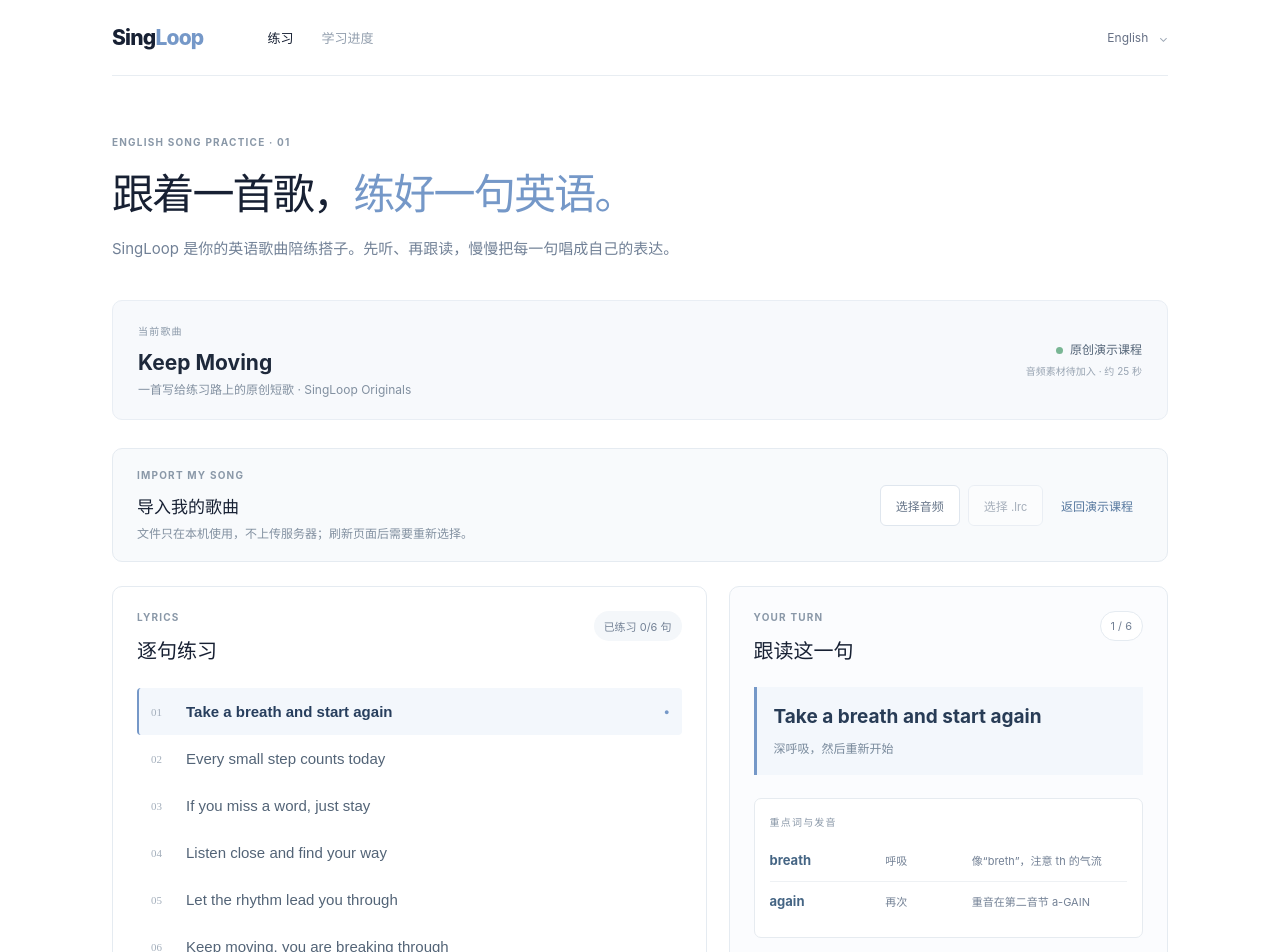
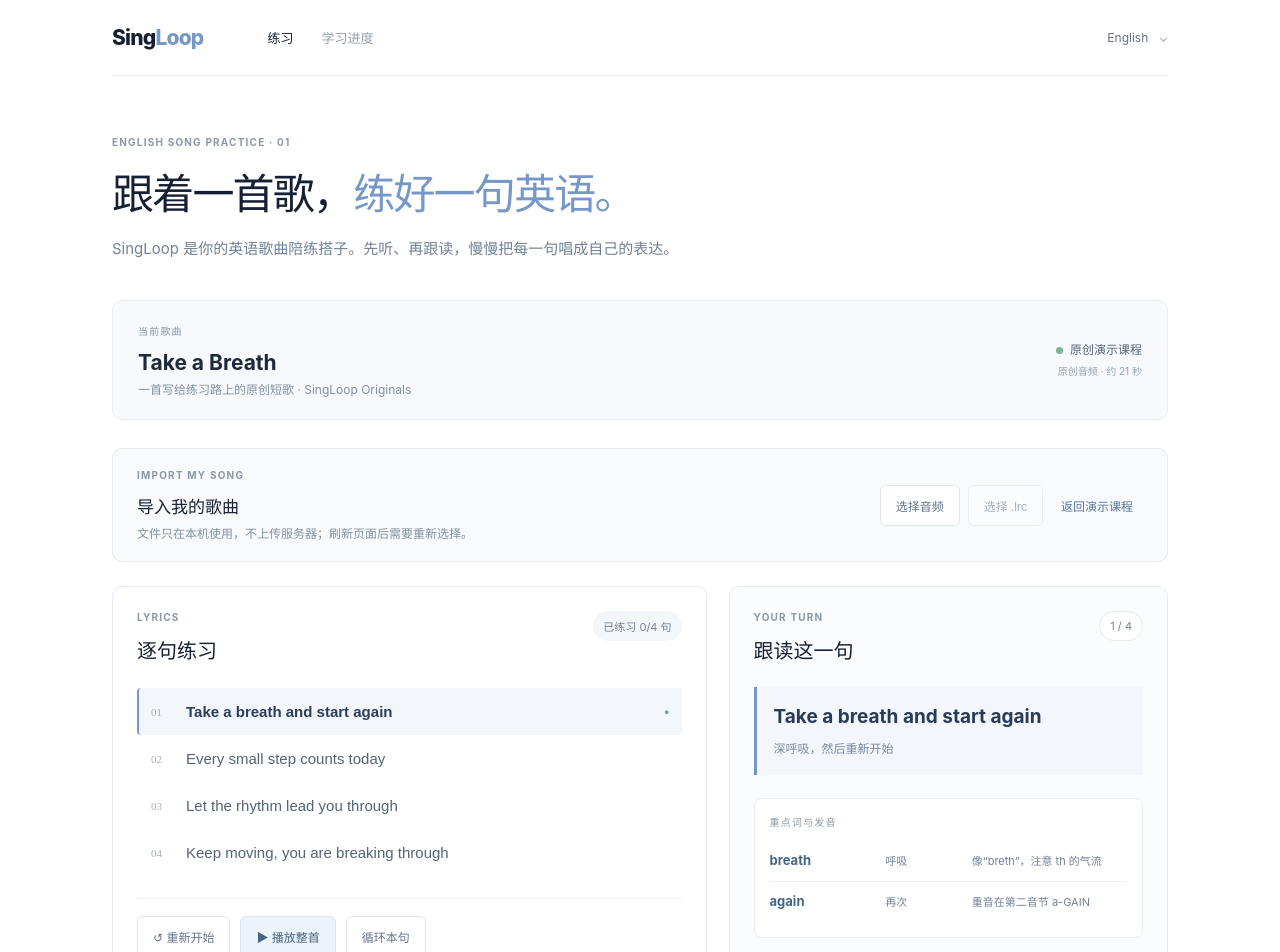
Before and after one commit to cantaloupeham/Singalong, a React (Vite) app: page / in a window 1280 px wide. Shown: the top 952 px of the page. Built offline with nearby package versions, Linux system fonts and the light colour scheme.

Commit message:
feat: add original Take a Breath demo audio

```diff
--- a/src/App.jsx
+++ b/src/App.jsx
@@ -61,7 +61,7 @@ function App() {
     audioRef.current.currentTime = 0; setProgressTime(0); setSelected(0); setLoopLine(false); setAudioNotice(''); playAudio()
   }
 
-  const handleAudioEnded = () => { if (mode === 'import' && loopLine && course.lines[selected]) { audioRef.current.currentTime = course.lines[selected].startTime; playAudio(); return } setIsPlaying(false); setProgressTime(0); setSelected(0); setFeedback(null); setTranscript(''); setAudioNotice('播放完成，可以继续练习任意句子。') }
+  const handleAudioEnded = () => { if (mode === 'import' && loopLine && course.lines[selected]) { audioRef.current.currentTime = course.lines[selected].startTime; playAudio(); return } audioRef.current.currentTime = 0; setIsPlaying(false); setProgressTime(0); setSelected(0); setFeedback(null); setTranscript(''); setAudioNotice('播放完成，可以继续练习任意句子。') }
 
   const handleAudioError = () => { setIsPlaying(false); setAudioNotice(mode === 'import' ? '音频加载失败。请重新选择有效的 MP3、WAV 或 M4A 文件。' : '音频素材待加入。跟读练习仍可使用。') }
 
@@ -127,11 +127,11 @@ function App() {
     <section className="intro"><p className="kicker">ENGLISH SONG PRACTICE · 01</p><h1>跟着一首歌，<span>练好一句英语。</span></h1><p className="intro-copy">SingLoop 是你的英语歌曲陪练搭子。先听、再跟读，慢慢把每一句唱成自己的表达。</p></section>
 
     <audio ref={audioRef} src={mode === 'import' ? audioUrl || undefined : '/audio/keep-moving.mp3'} preload="metadata" onTimeUpdate={handleTimeUpdate} onEnded={handleAudioEnded} onError={handleAudioError} />
-    <section className="song-picker"><div><p className="label">当前歌曲</p><h2>{course.title}</h2><p className="muted">{course.subtitle} · {course.artist}</p></div><div className="song-status"><span className="status-dot" />{mode === 'import' ? '我的歌曲 · 本地模式' : '原创演示课程'}<br /><small>{mode === 'import' ? '刷新后需要重新选择文件' : '音频素材待加入 · 约 25 秒'}</small></div></section>
+    <section className="song-picker"><div><p className="label">当前歌曲</p><h2>{course.title}</h2><p className="muted">{course.subtitle} · {course.artist}</p></div><div className="song-status"><span className="status-dot" />{mode === 'import' ? '我的歌曲 · 本地模式' : '原创演示课程'}<br /><small>{mode === 'import' ? '刷新后需要重新选择文件' : '原创音频 · 约 21 秒'}</small></div></section>
     <section className="import-panel"><div><p className="label">IMPORT MY SONG</p><strong>导入我的歌曲</strong><p className="muted">文件只在本机使用，不上传服务器；刷新页面后需要重新选择。</p>{mode === 'import' && <p className="muted">音频：{audioName || '未选择'} · 歌词：{lrcName || '未选择'}</p>}</div><div className="import-actions"><button className="secondary-button" onClick={() => audioInputRef.current?.click()}>选择音频</button><button className="secondary-button" onClick={() => lrcInputRef.current?.click()} disabled={!audioUrl}>选择 .lrc</button><button className="text-button" onClick={resetImport}>返回演示课程</button><input ref={audioInputRef} type="file" accept=".mp3,.wav,.m4a,audio/mpeg,audio/wav,audio/mp4" onChange={chooseAudio} hidden /><input ref={lrcInputRef} type="file" accept=".lrc,text/plain" onChange={chooseLrc} hidden /></div>{importError && <p className="import-error" role="alert">{importError}</p>}</section>
 
     <section className="workspace">
-      <div className="lyrics-panel"><div className="panel-heading"><div><p className="label">LYRICS</p><h2>逐句练习</h2></div><span className="progress-pill">已练习 {progress}</span></div><div className="lyrics-list">{course.lines.map((line, index) => <button key={line.id} className={`lyric-line ${index === selected ? 'selected' : ''}`} onClick={() => selectLine(index)}><span className="line-number">{String(line.id).padStart(2, '0')}</span><span>{line.text}</span>{index === selected && <span className="playing">●</span>}</button>)}</div><div className="audio-controls"><button className="secondary-button" onClick={restartAudio}>↺ <span>重新开始</span></button><button className="primary-button" onClick={toggleAudio}>{isPlaying ? 'Ⅱ' : '▶'} <span>{isPlaying ? '暂停' : '播放整首'}</span></button><button className="secondary-button" onClick={() => setLoopLine((value) => !value)}>{loopLine ? '取消循环' : '循环本句'}</button></div>{audioNotice && <p className="audio-notice">{audioNotice}</p>}<div className="audio-time">{Math.floor(progressTime)}s / {mode === 'import' ? '本地音频' : '25s'}</div></div>
+      <div className="lyrics-panel"><div className="panel-heading"><div><p className="label">LYRICS</p><h2>逐句练习</h2></div><span className="progress-pill">已练习 {progress}</span></div><div className="lyrics-list">{course.lines.map((line, index) => <button key={line.id} className={`lyric-line ${index === selected ? 'selected' : ''}`} onClick={() => selectLine(index)}><span className="line-number">{String(line.id).padStart(2, '0')}</span><span>{line.text}</span>{index === selected && <span className="playing">●</span>}</button>)}</div><div className="audio-controls"><button className="secondary-button" onClick={restartAudio}>↺ <span>重新开始</span></button><button className="primary-button" onClick={toggleAudio}>{isPlaying ? 'Ⅱ' : '▶'} <span>{isPlaying ? '暂停' : '播放整首'}</span></button><button className="secondary-button" onClick={() => setLoopLine((value) => !value)}>{loopLine ? '取消循环' : '循环本句'}</button></div>{audioNotice && <p className="audio-notice">{audioNotice}</p>}<div className="audio-time">{Math.floor(progressTime)}s / {mode === 'import' ? '本地音频' : `${song.lines.at(-1).endTime}s`}</div></div>
 
       <aside className="practice-panel"><div className="panel-heading"><div><p className="label">YOUR TURN</p><h2>跟读这一句</h2></div><span className="line-count">{course.lines.length ? selected + 1 : 0} / {course.lines.length}</span></div><div className="focus-line"><p>{currentLine.text}</p><span>{currentLine.translation}</span></div><div className="detail-card"><p className="label">重点词与发音</p>{currentLine.words.length ? currentLine.words.map((item) => <div className="word-row" key={item.word}><strong>{item.word}</strong><span>{item.meaning}</span><small>{item.tip}</small></div>) : <p className="muted">重点词与发音提示待填写</p>}</div><div className="record-actions"><button className={`listen-button ${isListening ? 'listening' : ''}`} onClick={startReading} disabled={!course.lines.length}>{isListening ? '正在聆听…' : '🎙 开始跟读'}</button><button className="submit-button" onClick={submitRecording} disabled={!course.lines.length}>提交录音</button></div><p className="privacy-note">仅在当前浏览器处理声音，不上传录音</p>{transcript && <p className="muted">识别文字：{transcript}</p>}{feedback && <div className="feedback"><strong>{feedback.simulated ? '这是模拟反馈模式' : feedback.missing.length ? '很棒，继续保持节奏！' : '太棒了，这句基本完整！'}</strong>{feedback.missing.length > 0 && <p>可以再听一遍并留意：{feedback.missing.map((word) => <mark key={word}>{word}</mark>)}</p>}{feedback.missing.length === 0 && <p>下一步：试着不看文字，再唱一遍这一句。</p>}</div>}</aside>
     </section>
--- a/src/data/song.js
+++ b/src/data/song.js
@@ -1,14 +1,12 @@
 export const song = {
   id: 'keep-moving',
-  title: 'Keep Moving',
+  title: 'Take a Breath',
   subtitle: '一首写给练习路上的原创短歌',
   artist: 'SingLoop Originals',
   lines: [
-    { id: 1, startTime: 0, endTime: 4, text: 'Take a breath and start again', translation: '深呼吸，然后重新开始', words: [{ word: 'breath', meaning: '呼吸', tip: '像“breth”，注意 th 的气流' }, { word: 'again', meaning: '再次', tip: '重音在第二音节 a-GAIN' }] },
-    { id: 2, startTime: 4, endTime: 8, text: 'Every small step counts today', translation: '今天的每一小步都算数', words: [{ word: 'small step', meaning: '小步子', tip: '连读：small_step' }, { word: 'counts', meaning: '重要、有价值', tip: '结尾 s 要发音' }] },
-    { id: 3, startTime: 8, endTime: 12, text: 'If you miss a word, just stay', translation: '如果漏掉一个词，就继续留在节奏里', words: [{ word: 'miss', meaning: '错过、漏掉', tip: '短元音 /ɪ/，不要读成长音' }, { word: 'stay', meaning: '保持、继续', tip: '双元音 /eɪ/' }] },
-    { id: 4, startTime: 12, endTime: 16, text: 'Listen close and find your way', translation: '认真听，找到属于你的方式', words: [{ word: 'listen close', meaning: '仔细听', tip: 'listen 中的 t 不单独爆破' }, { word: 'your way', meaning: '你的方式', tip: 'your 可弱读为 /jər/' }] },
-    { id: 5, startTime: 16, endTime: 20, text: 'Let the rhythm lead you through', translation: '让节奏带你走过这一段', words: [{ word: 'rhythm', meaning: '节奏', tip: '注意开头 r 的卷舌' }, { word: 'through', meaning: '穿过、通过', tip: '长元音 /uː/，结尾 gh 不发音' }] },
-    { id: 6, startTime: 20, endTime: 25, text: 'Keep moving, you are breaking through', translation: '继续向前，你正在突破', words: [{ word: 'keep moving', meaning: '继续前进', tip: 'keep 和 moving 之间自然连读' }, { word: 'breaking through', meaning: '突破', tip: 'through 的 th 要送气' }] },
+    { id: 1, startTime: 0, endTime: 4.5, text: 'Take a breath and start again', translation: '深呼吸，然后重新开始', words: [{ word: 'breath', meaning: '呼吸', tip: '像“breth”，注意 th 的气流' }, { word: 'again', meaning: '再次', tip: '重音在第二音节 a-GAIN' }] },
+    { id: 2, startTime: 4.5, endTime: 10.75, text: 'Every small step counts today', translation: '今天的每一小步都算数', words: [{ word: 'small step', meaning: '小步子', tip: '连读：small_step' }, { word: 'counts', meaning: '重要、有价值', tip: '结尾 s 要发音' }] },
+    { id: 3, startTime: 10.75, endTime: 15.5, text: 'Let the rhythm lead you through', translation: '让节奏带你走过这一段', words: [{ word: 'rhythm', meaning: '节奏', tip: '注意开头 r 的卷舌' }, { word: 'through', meaning: '穿过、通过', tip: '长元音 /uː/，结尾 gh 不发音' }] },
+    { id: 4, startTime: 15.5, endTime: 20.88, text: 'Keep moving, you are breaking through', translation: '继续向前，你正在突破', words: [{ word: 'keep moving', meaning: '继续前进', tip: 'keep 和 moving 之间自然连读' }, { word: 'breaking through', meaning: '突破', tip: 'through 的 th 要送气' }] },
   ],
 }
```
Also changed, not shown: public/audio/README.md, 2 other files (tests, documents, lock files or other folders).
